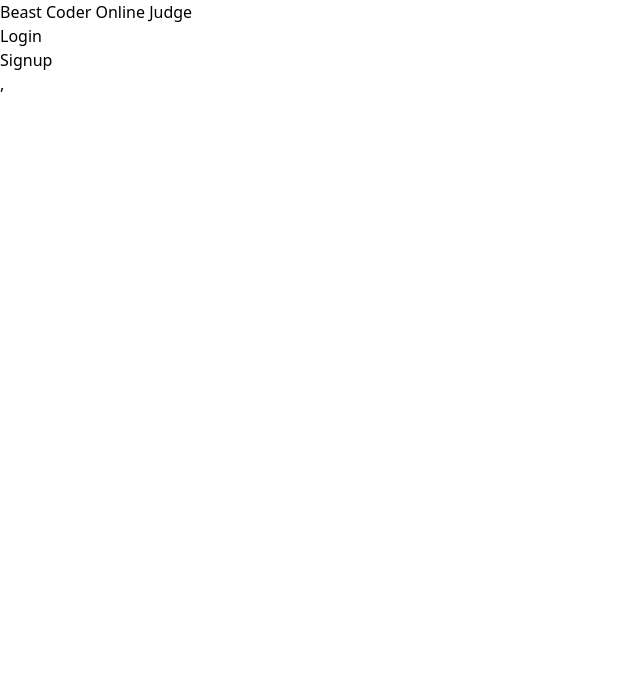
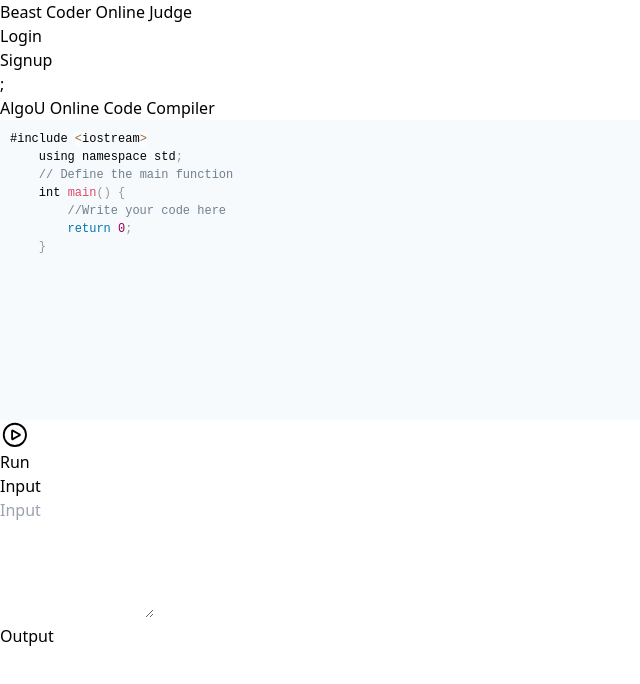
Before and after one commit to AmanJha1105/BeastCoder-Online-Coding-Judge, a React (Vite) app in the folder frontend/: page /question/1 in a window 1280 px wide. Shown: the top 684 px of the page, without its empty margins (0-640 px from the left). Built offline with nearby package versions, Linux system fonts and the light colour scheme; no server answers.

Commit message:
Add frontend for compiling code

```diff
--- a/frontend/package.json
+++ b/frontend/package.json
@@ -11,9 +11,11 @@
   },
   "dependencies": {
     "axios": "^1.6.7",
+    "prismjs": "^1.29.0",
     "react": "^18.2.0",
     "react-dom": "^18.2.0",
-    "react-router-dom": "^6.22.1"
+    "react-router-dom": "^6.22.1",
+    "react-simple-code-editor": "^0.13.1"
   },
   "devDependencies": {
     "@types/react": "^18.2.55",
--- /dev/null
+++ b/frontend/src/components/Code.jsx
@@ -0,0 +1,97 @@
+import React,{useState} from 'react'
+import Editor from 'react-simple-code-editor';
+import { highlight, languages } from 'prismjs/components/prism-core';
+import 'prismjs/components/prism-clike';
+import 'prismjs/components/prism-javascript';
+import 'prismjs/themes/prism.css';
+
+const Code = ()=> {
+
+    const [code, setCode] = useState(`#include <iostream>
+    using namespace std;
+    // Define the main function
+    int main() {
+        //Write your code here
+        return 0;
+    }`);
+  const [input, setInput] = useState('');
+  const [output, setOutput] = useState('');
+
+  const handleSubmit = async () => {
+    const payload = {
+      language: 'cpp',
+      code,
+      input
+    };
+
+    // try {
+    //   const { data } = await axios.post(import.meta.env.VITE_BACKEND_URL, payload);
+    //   console.log(data);
+    //   setOutput(data.output);
+    // } catch (error) {
+    //   console.log(error.response);
+    // }
+  }
+
+  return (
+    <div className="container mx-auto py-8 flex flex-col lg:flex-row items-stretch">
+      {/* Left side: Compiler editor */}
+      <div className="lg:w-1/2 lg:pr-4 mb-4 lg:mb-0">
+        <h1 className="text-3xl font-bold mb-3">AlgoU Online Code Compiler</h1>
+        <div className="bg-gray-100 shadow-md w-full max-w-lg mb-4" style={{ height: '300px', overflowY: 'auto' }}>
+          <Editor
+            value={code}
+            onValueChange={code => setCode(code)}
+            highlight={code => highlight(code, languages.js)}
+            padding={10}
+            style={{
+              fontFamily: '"Fira code", "Fira Mono", monospace',
+              fontSize: 12,
+              outline: 'none',
+              border: 'none',
+              backgroundColor: '#f7fafc',
+              height: '100%',
+              overflowY: 'auto'
+            }}
+          />
+        </div>
+
+        {/* Run button */}
+        <button onClick={handleSubmit} type="button" className="w-full text-center mt-4 bg-gradient-to-br from-pink-500 to-orange-400 hover:from-pink-600 hover:to-orange-500 focus:outline-none text-white font-medium rounded-lg text-sm px-5 py-2.5">
+          <svg xmlns="http://www.w3.org/2000/svg" fill="none" viewBox="0 0 24 24" strokeWidth="1.5" stroke="currentColor" className="w-5 h-5 inline-block align-middle me-2">
+            <path strokeLinecap="round" strokeLinejoin="round" d="M21 12a9 9 0 1 1-18 0 9 9 0 0 1 18 0Z" />
+            <path strokeLinecap="round" strokeLinejoin="round" d="M15.91 11.672a.375.375 0 0 1 0 .656l-5.603 3.113a.375.375 0 0 1-.557-.328V8.887c0-.286.307-.466.557-.327l5.603 3.112Z" />
+          </svg>
+          Run
+        </button>
+      </div>
+
+      {/* Right side: Input and Output */}
+      <div className="lg:w-1/2 lg:pl-8 pt-10">
+        {/* Input textarea */}
+        <div className="mb-4">
+          <h2 className="text-lg font-semibold mb-2">Input</h2>
+          <textarea
+            rows='5'
+            cols='15'
+            value={input}
+            placeholder='Input'
+            onChange={(e) => setInput(e.target.value)}
+            className="border border-gray-300 rounded-sm py-1.5 px-4 mb-1 focus:outline-none focus:border-indigo-500 resize-none w-full"
+            style={{ minHeight: '100px' }}
+          ></textarea>
+        </div>
+
+        {/* Output box */}
+        {(
+          <div className="bg-gray-100 rounded-sm shadow-md p-4 h-28">
+            <h2 className="text-lg font-semibold mb-2">Output</h2>
+            <div style={{ fontFamily: '"Fira code", "Fira Mono", monospace', fontSize: 12 }}>{output}</div>
+          </div>
+        )}
+      </div>
+    </div>
+  );
+}
+
+export default Code
--- a/frontend/src/components/QuestionDescription.jsx
+++ b/frontend/src/components/QuestionDescription.jsx
@@ -1,6 +1,7 @@
 import React, { useEffect, useState } from 'react'
 import { useParams } from 'react-router-dom';
 import axios from 'axios';
+import Code from './Code';
 
 export default function QuestionDescription() {
 
@@ -22,6 +23,9 @@
   }
 
   return (
-    <div>{ques.title}</div>
+    <div>
+        {ques.title};
+        <Code/>
+    </div>
   )
 }
--- a/frontend/src/main.jsx
+++ b/frontend/src/main.jsx
@@ -6,8 +6,6 @@
 
 ReactDOM.createRoot(document.getElementById('root')).render(
   <BrowserRouter>
-    <React.StrictMode>
     <App />
-  </React.StrictMode>,
   </BrowserRouter>
 );
```
Also changed, not shown: 1 other file (tests, documents, lock files or other folders).
